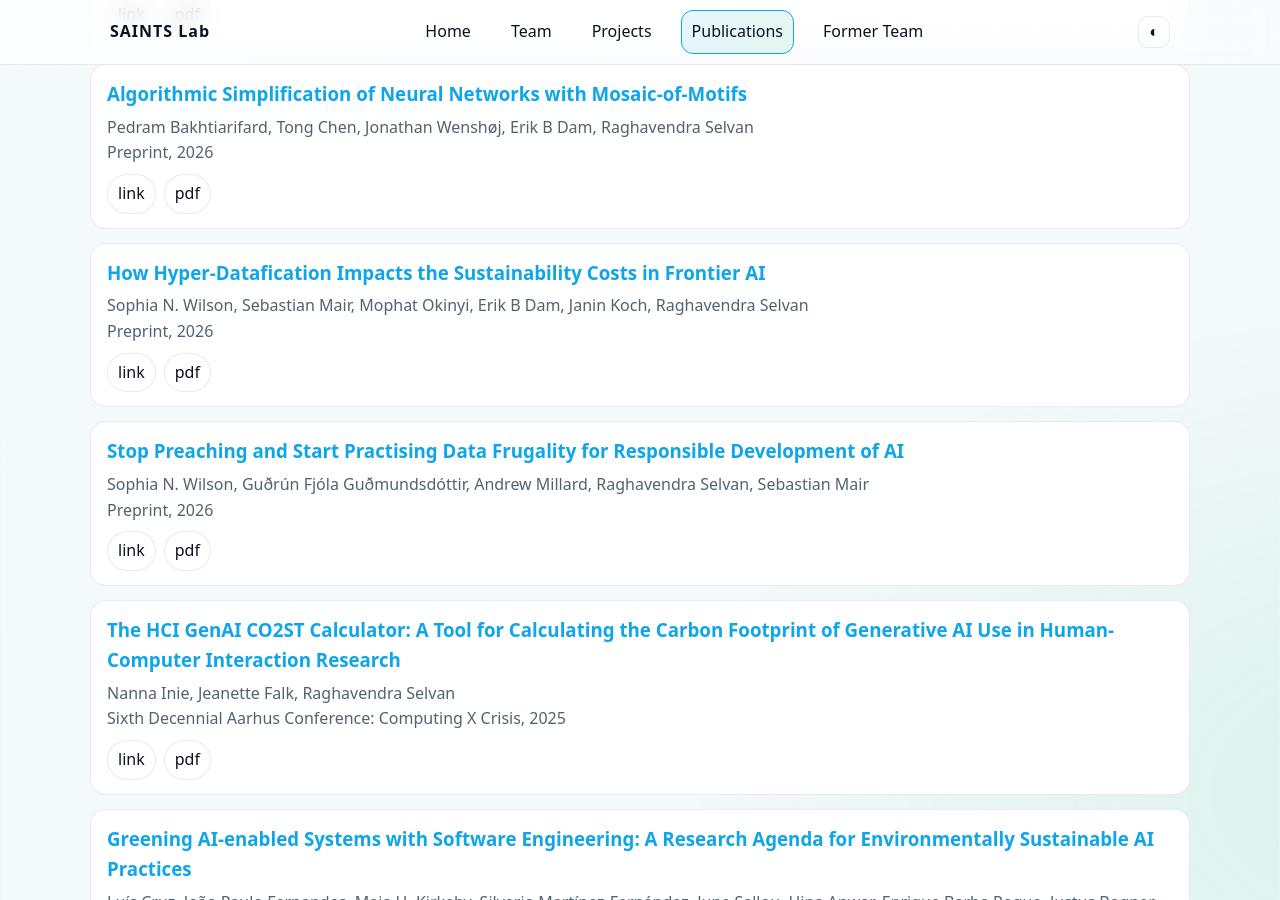
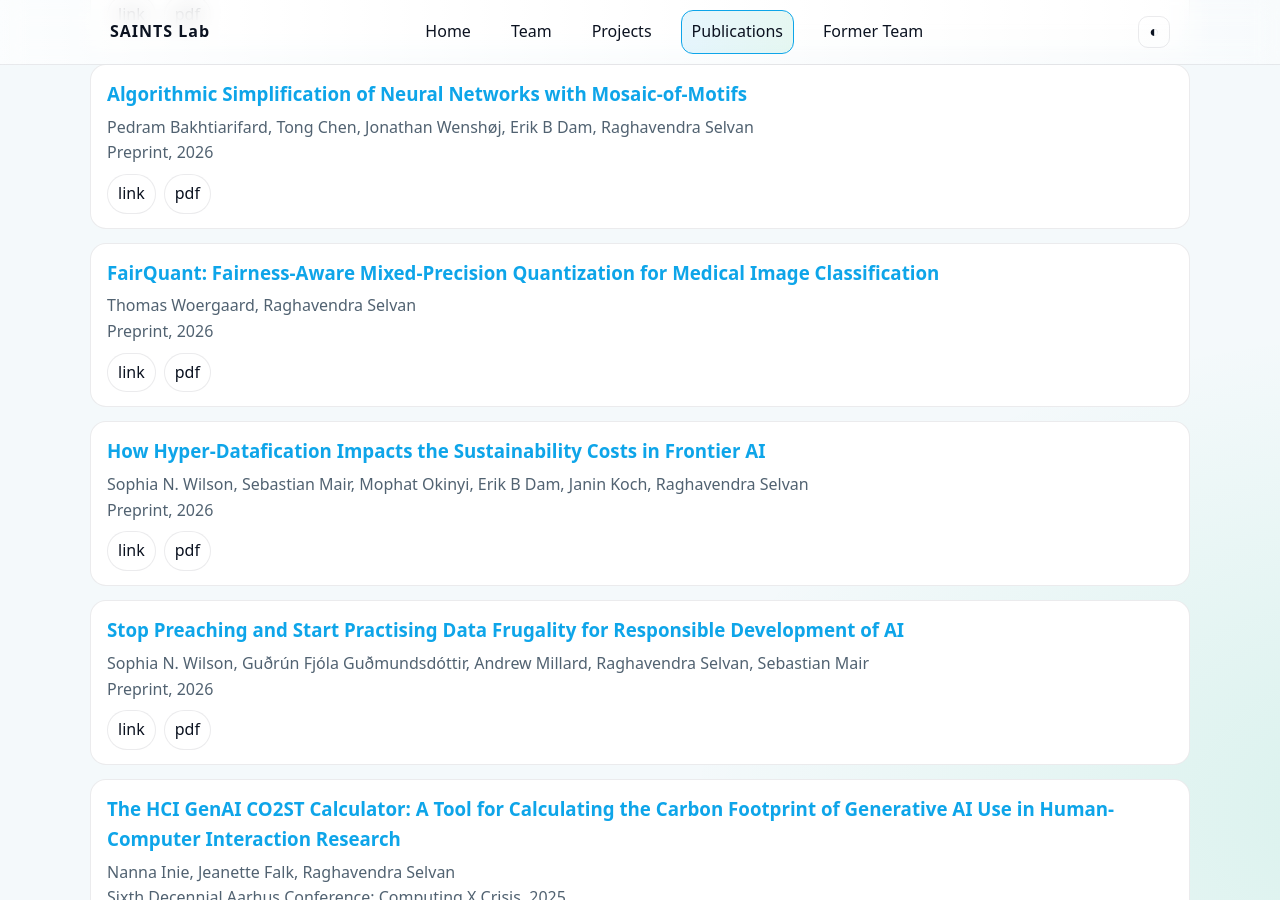
Before and after one commit to saintslab/saintslab.github.io, a Jekyll site: the page built from publications.html, in a window 1280 px wide and 900 px high, scrolled down 649 px. Built offline with Jekyll 4.4.1, drawn with Linux system fonts in a browser that asks for light colours.

Commit message:
chore: sync pubs from projects page

```diff
--- a/_data/publications.json
+++ b/_data/publications.json
@@ -106,6 +106,30 @@
       {
         "label": "pdf",
         "url": "https://researchprofiles.ku.dk/files/532743281/wilson2026hyperdatafication.pdf"
+      }
+    ],
+    "type": "from-projects",
+    "theme_key": "sustainability-of-ai",
+    "theme_label": "Sustainability of AI"
+  },
+  {
+    "title": "FairQuant: Fairness-Aware Mixed-Precision Quantization for Medical Image Classification",
+    "authors": [
+      "Thomas Woergaard",
+      "Raghavendra Selvan"
+    ],
+    "venue": "Preprint",
+    "year": "2026",
+    "date": "2026-01-01",
+    "link": "https://arxiv.org/pdf/2602.23192",
+    "resources": [
+      {
+        "label": "link",
+        "url": "https://arxiv.org/abs/2602.23192"
+      },
+      {
+        "label": "pdf",
+        "url": "https://arxiv.org/pdf/2602.23192"
       }
     ],
     "type": "from-projects",
```
